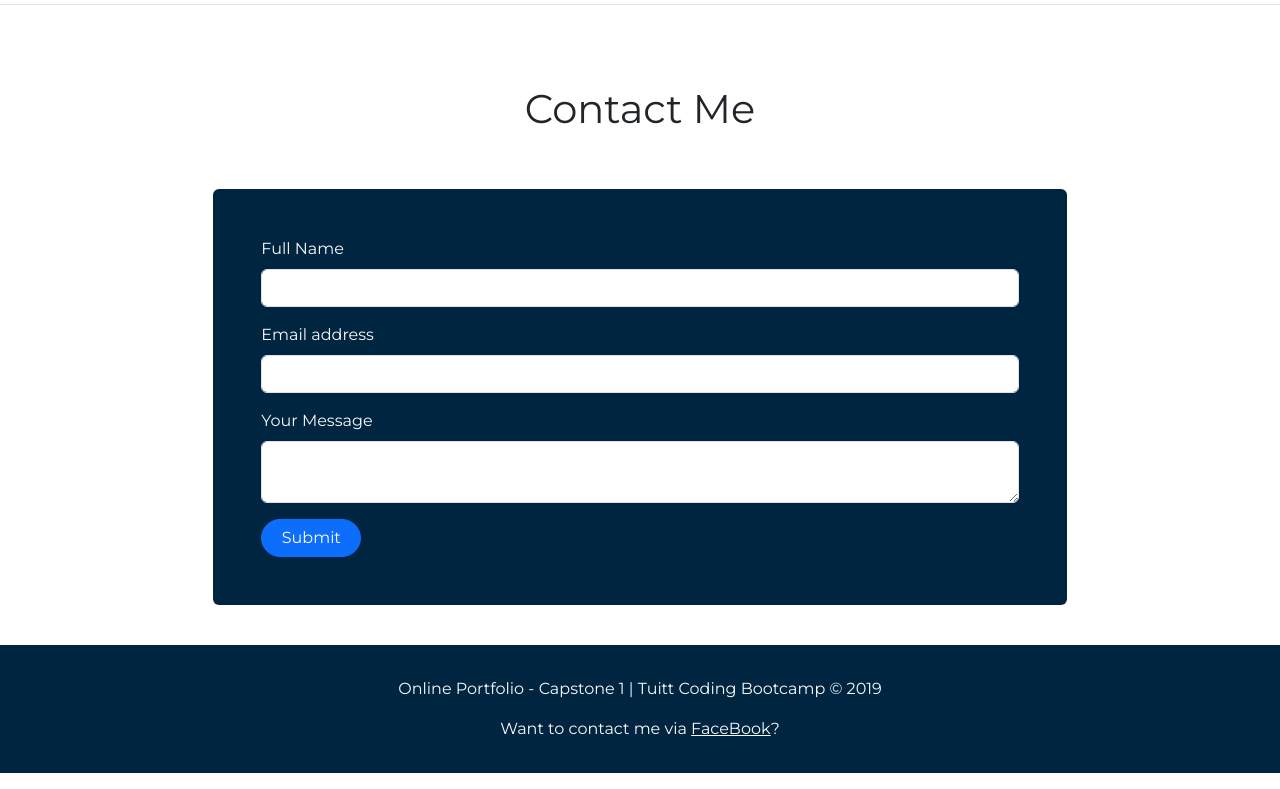
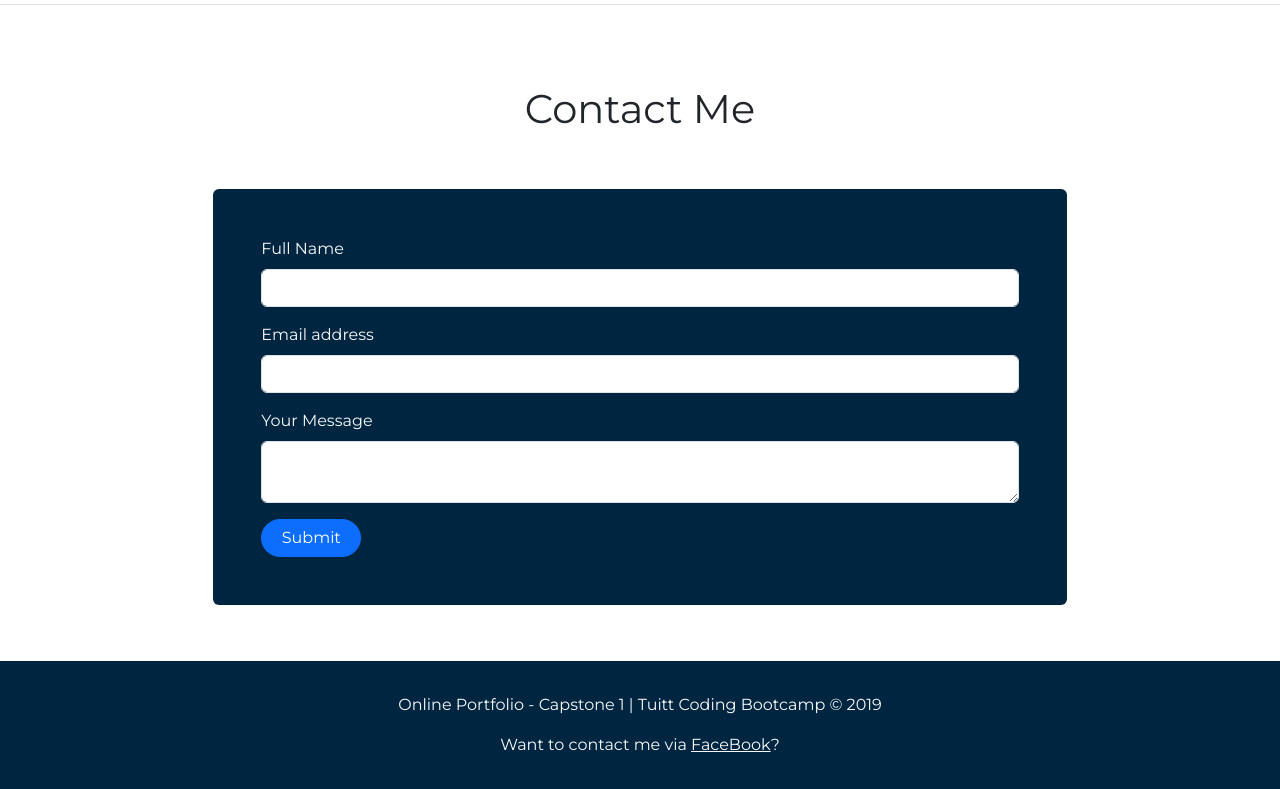
Before and after one commit to xjPaguntalan/Capstone1, a plain HTML site: page index.html in a window 1280 px wide. Shown: the part 2841-3630 px from the top of the page. Drawn offline with nearby package versions, Linux system fonts and the light colour scheme.

Commit message:
Update index.html

```diff
--- a/index.html
+++ b/index.html
@@ -225,7 +225,7 @@
 
     <!-- Footer Start -->
 
-    <div id="footer">
+    <div id="footer" class="mt-3">
         <div class="text-light text-center py-3">
             <p class="mt-3">Online Portfolio - Capstone 1 | Tuitt Coding Bootcamp © 2019</p>
             <p>Want to contact me via <a href="https://www.facebook.com/profile.php?id=100087469804846" target=" " class="text-light">FaceBook</a>? </p>
```
